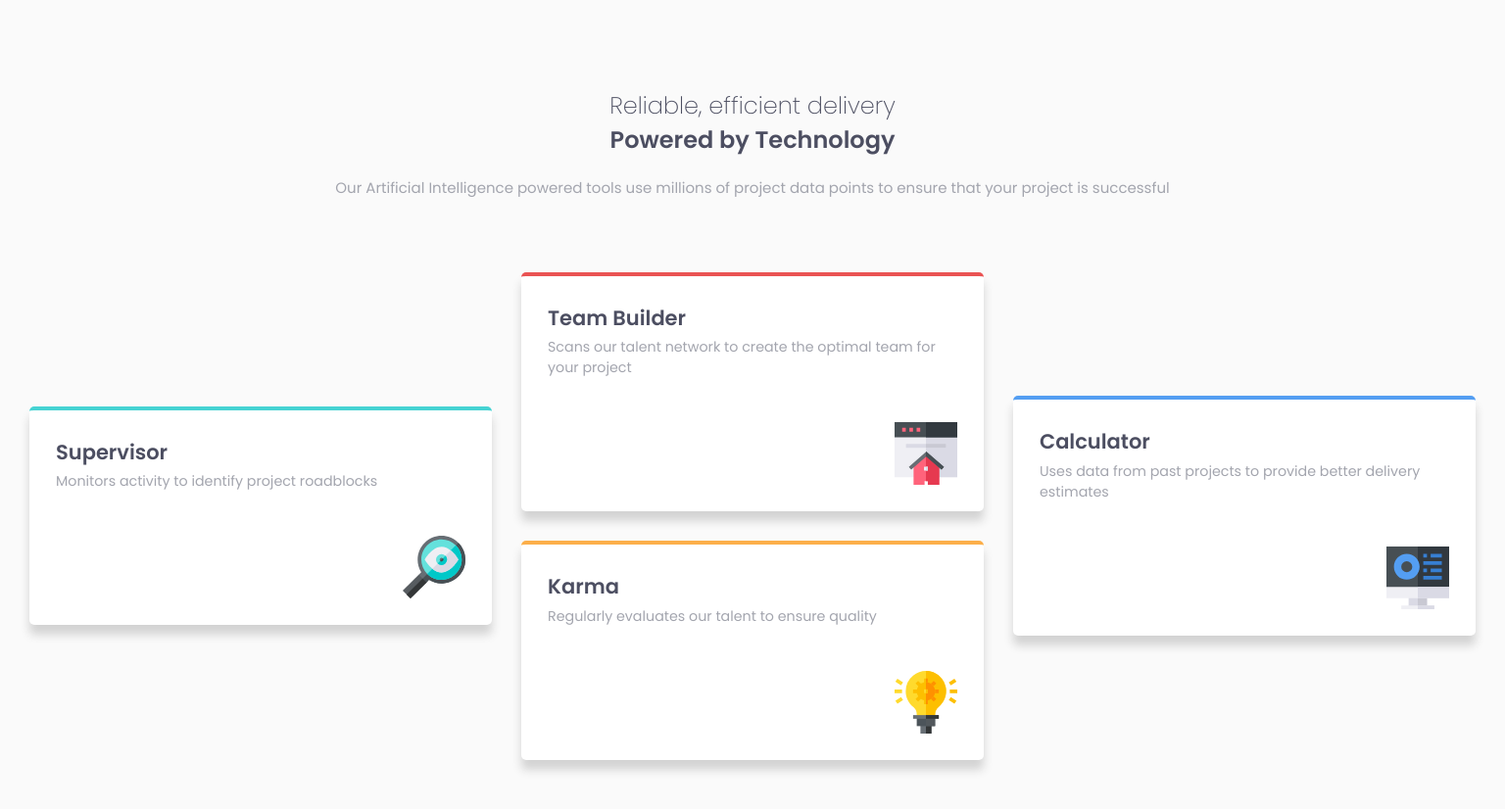
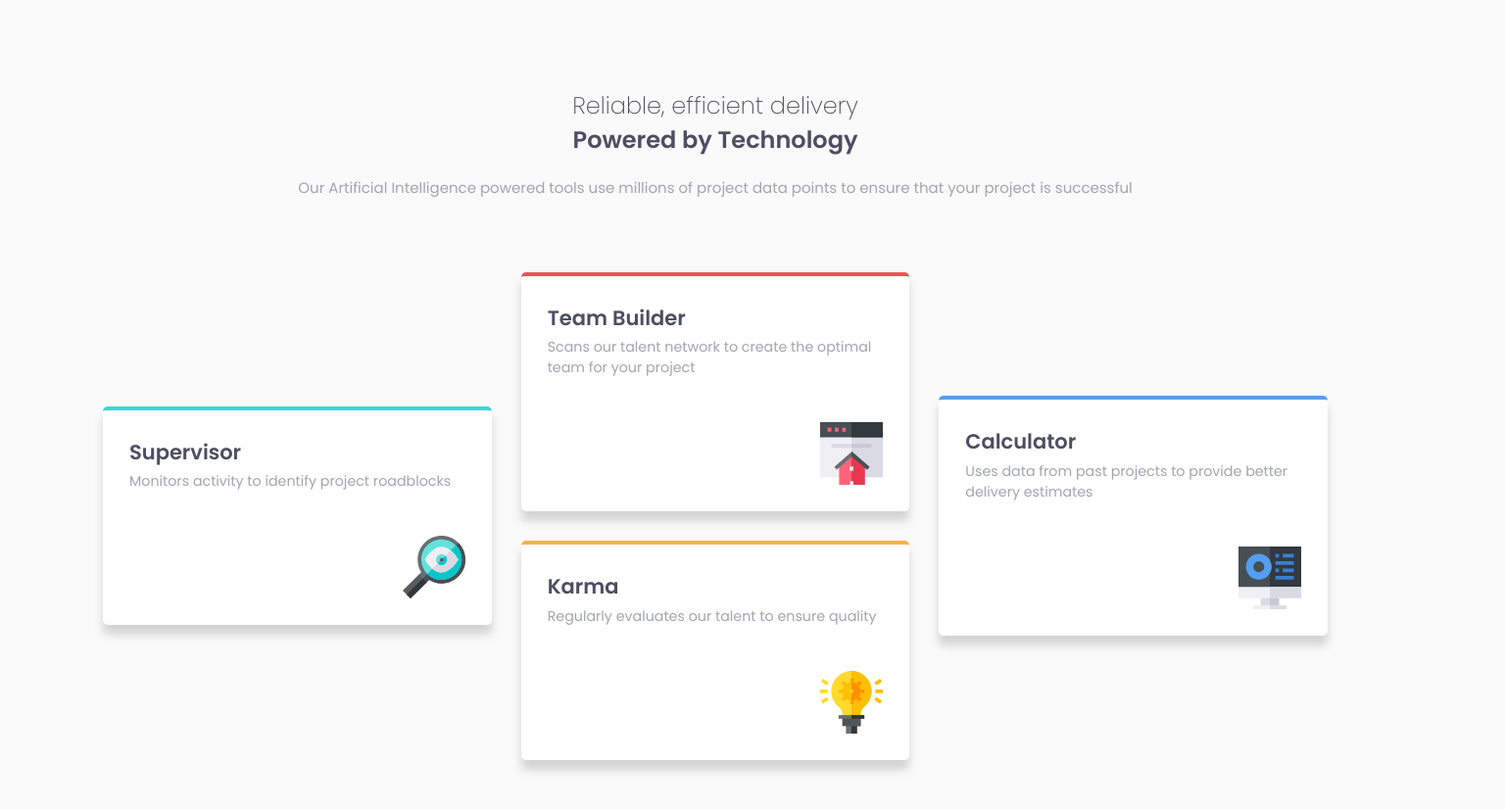
Before and after one commit to rckash/four-card-feature-section, a plain HTML site: page index.html in a window 1536 px wide. Shown: the whole page at 98% size. Drawn offline with Linux system fonts and the light colour scheme.

Commit message:
Add media query at min-width 1320px with margin

```diff
--- a/style.css
+++ b/style.css
@@ -28,8 +28,9 @@ main {
   display: flex;
   flex-direction: column;
   text-align: center;
+  justify-content: center;
   padding: 0 2rem;
-  max-width: 1600px;
+  max-width: 1400px;
 }
 
 p {
@@ -73,6 +74,13 @@ p {
     display: grid;
     grid-template-columns: 1fr 1fr 1fr;
     align-items: center;
+  }
+}
+
+@media (min-width: 1320px) {
+  .cards-section {
+    margin-left: 5em;
+    margin-right: 5em;
   }
 }
 
```
